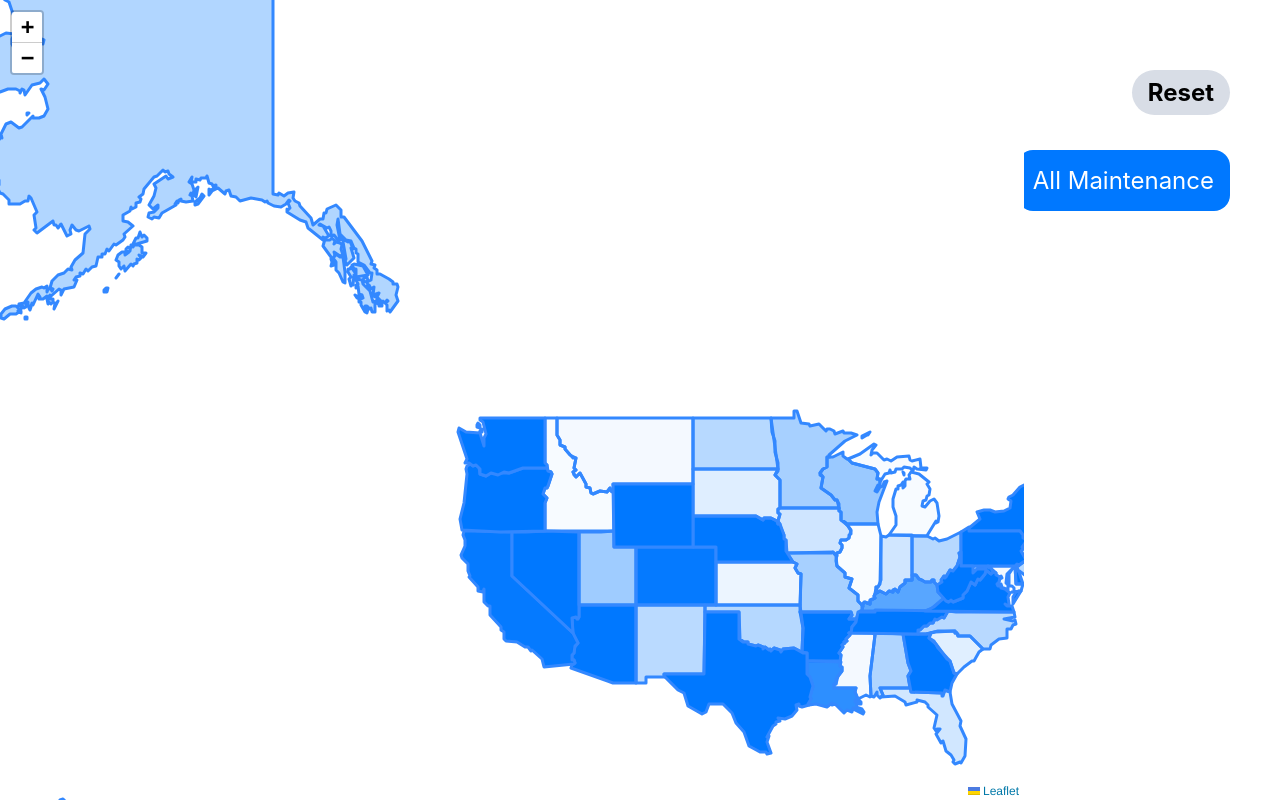
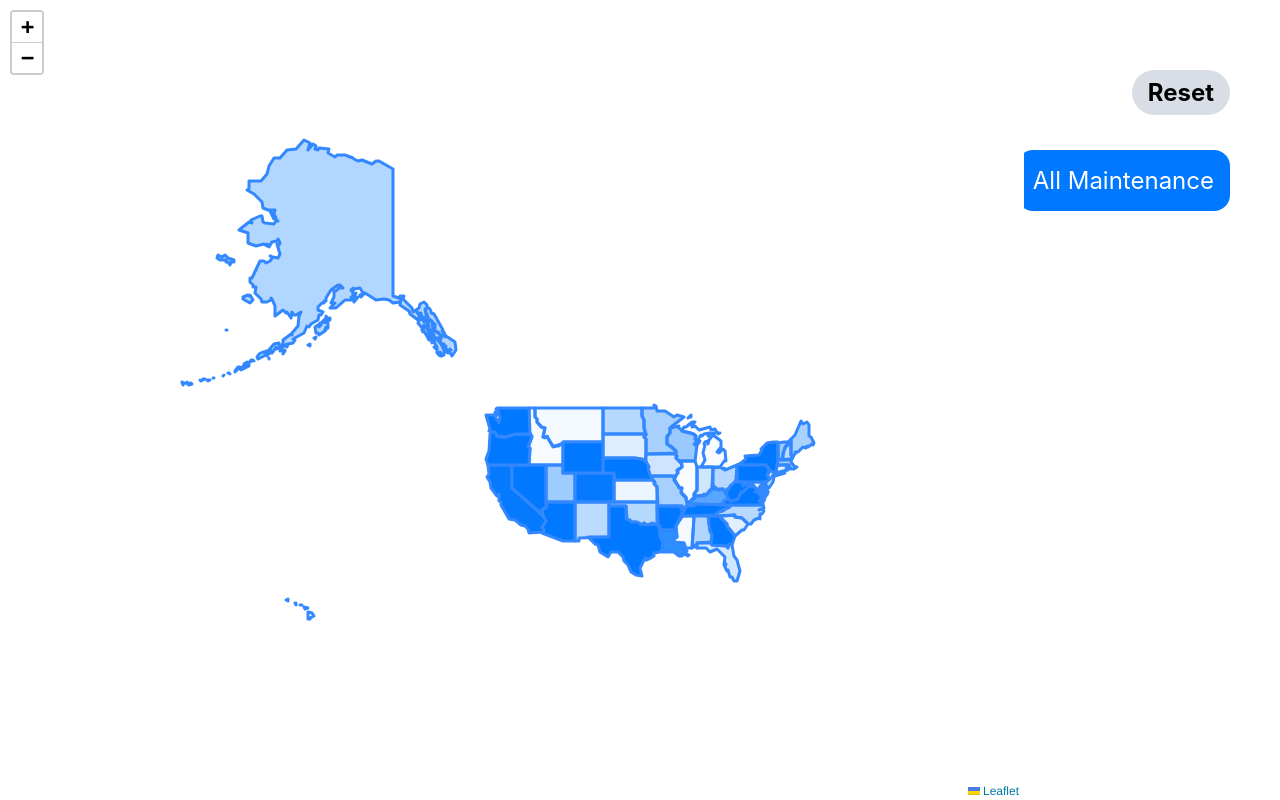
Before and after one commit to 09satishgs/usa-map, a React (Create React App) app: page / in a window 1280 px wide. Built offline with nearby package versions, Linux system fonts and the light colour scheme.

Commit message:
homepage change

```diff
--- a/src/App.jsx
+++ b/src/App.jsx
@@ -8,7 +8,7 @@ import { renderToStaticMarkup } from "react-dom/server";
 
 function App() {
   const [states, setStates] = useState([]);
-  const [zoom, setZoom] = useState(3.5);
+  const [zoom, setZoom] = useState(3);
   const [mapCenter, setMapCenter] = useState([50, -120]);
   const [color, setColor] = useState("rgb(0 120 255)");
   const onReset = () => {
```
